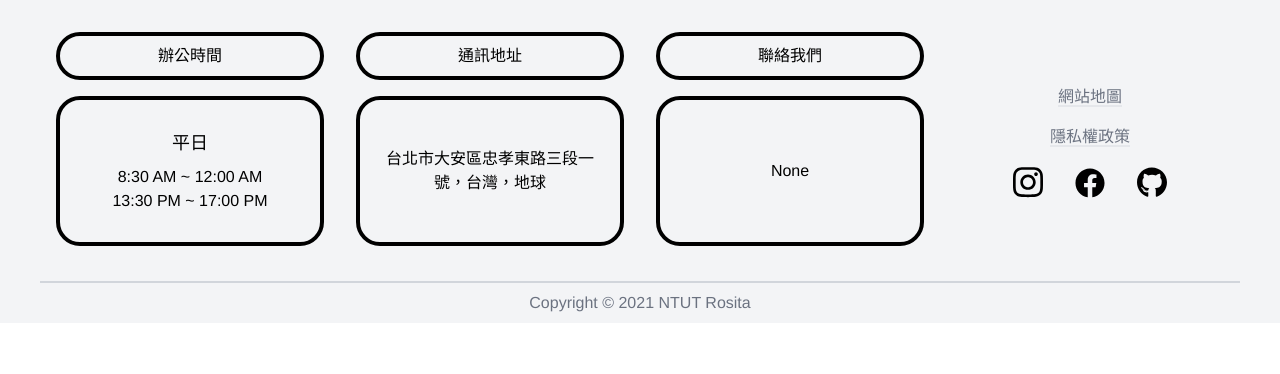
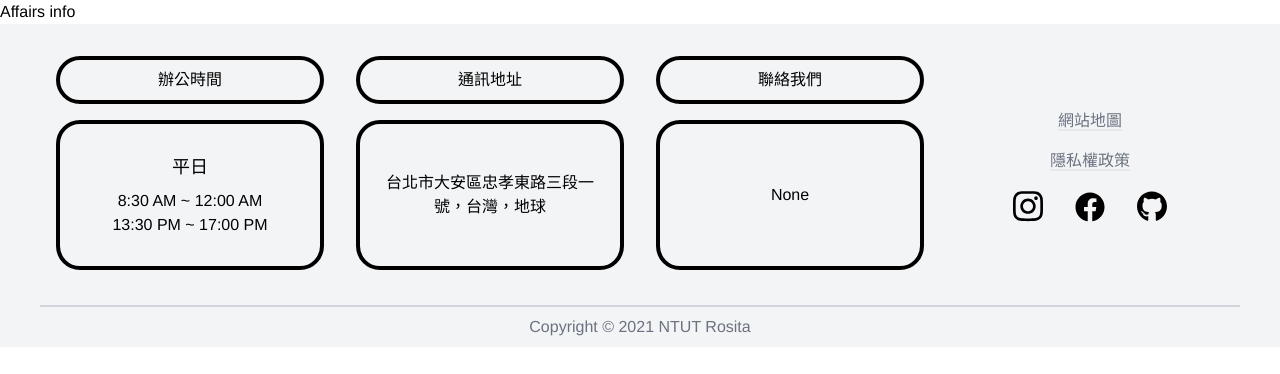
Before and after one commit to NTUT-rosita/rosita-front, a Vue app: page /affairs-info in a window 1280 px wide. Shown: the top 374 px of the page. Built offline with nearby package versions, Linux system fonts and the light colour scheme.

Commit message:
init page and router

```diff
--- /dev/null
+++ b/src/pages/AffairsInfo.vue
@@ -0,0 +1,11 @@
+<template>
+  <div>Affairs info</div>
+</template>
+
+<script lang="ts">
+import { defineComponent } from 'vue'
+
+export default defineComponent({
+  name: "AffairsInfo"
+})
+</script>
--- a/src/router/index.ts
+++ b/src/router/index.ts
@@ -18,6 +18,15 @@ const routes: Array<RouteRecordRaw> = [
       /* webpackPrefetch: true */
       '@/pages/About.vue'
       )
+  },
+  {
+    path: '/affairs-info',
+    name: 'AffairsInfo',
+    component: () => import(
+      /* webpackChunkName: "AffairsInfo" */
+      /* webpackPrefetch: true */
+      '@/pages/AffairsInfo.vue'
+      )
   }
 ]
 
--- a/vue.config.js
+++ b/vue.config.js
@@ -7,7 +7,8 @@ const needBundleAnalysis = process.argv.includes('--analyze')
 const renderRoutes = (() => {
   const routes = [
     '/',
-    '/about'
+    '/about',
+    '/affairs-info'
   ].map((route) => route.replace(/\/$/, ''))
   routes.push(...routes.map((route) => `${route}/`))
   return routes
```
